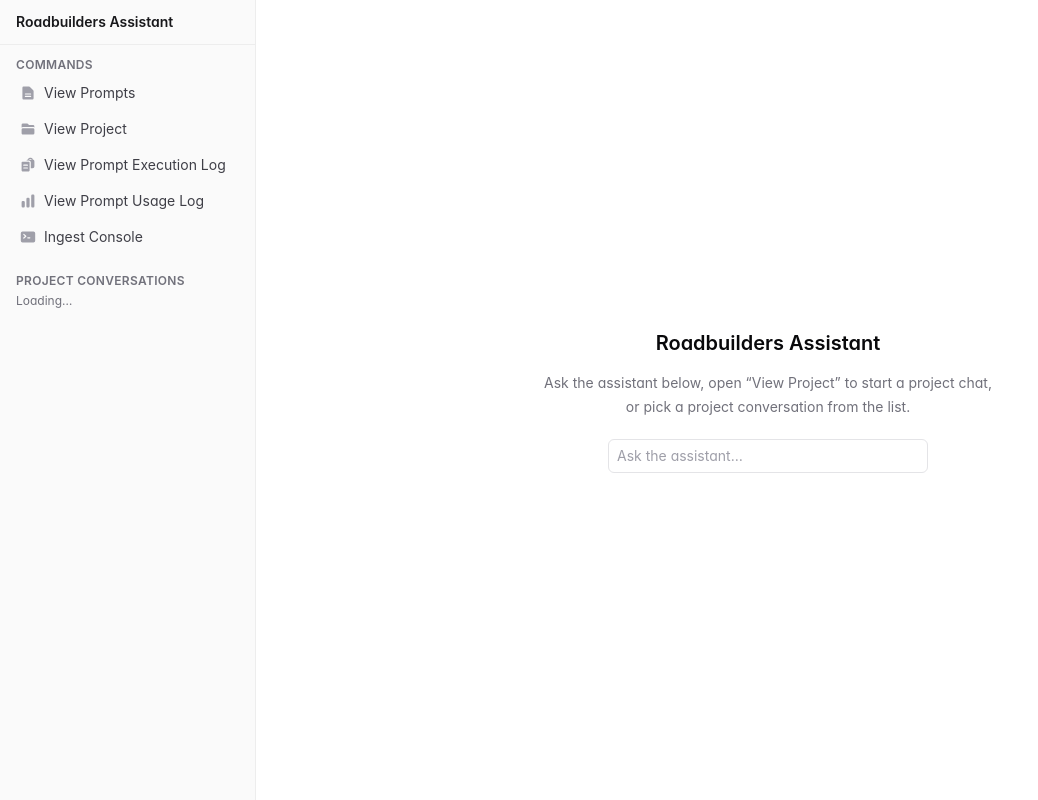
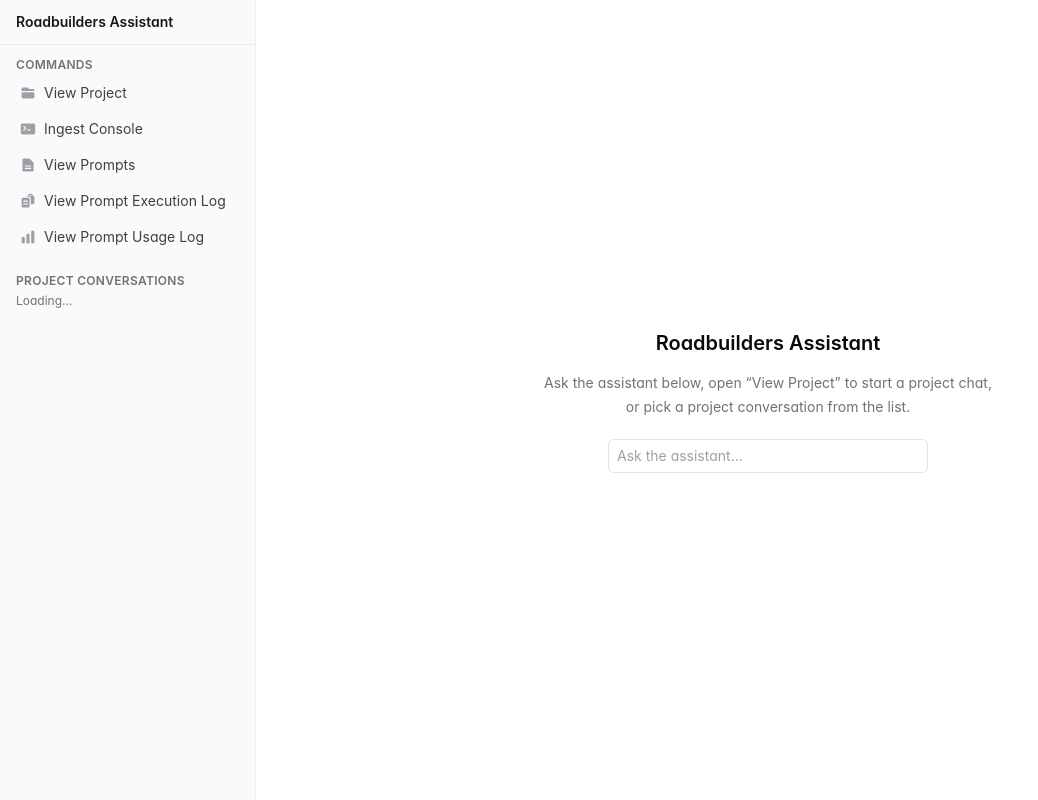
Before and after one commit to arthurshen74/strassenbau-vergabe-assistant, a React (Vite) app in the folder ui/: page / in a window 1280 px wide. Shown: the whole page, without its empty margins (0-1038 px from the left). Built offline with nearby package versions, Linux system fonts and the light colour scheme; no server answers; a web font is replaced by a local one.

Commit message:
Reorder sidebar.

```diff
--- a/ui/src/components/layout/Sidebar.tsx
+++ b/ui/src/components/layout/Sidebar.tsx
@@ -21,8 +21,13 @@ import { ConversationList } from './ConversationList';
 type CommandIcon = typeof DocumentTextIcon;
 
 const COMMANDS: { label: string; kind: MainWindowKind; Icon: CommandIcon }[] = [
+  { label: 'View Project', kind: 'projects', Icon: FolderIcon },
+  {
+    label: 'Ingest Console',
+    kind: 'ingest_console',
+    Icon: CommandLineIcon,
+  },
   { label: 'View Prompts', kind: 'prompts', Icon: DocumentTextIcon },
-  { label: 'View Project', kind: 'projects', Icon: FolderIcon },
   {
     label: 'View Prompt Execution Log',
     kind: 'prompt_execution_log',
@@ -32,11 +37,6 @@ const COMMANDS: { label: string; kind: MainWindowKind; Icon: CommandIcon }[] = [
     label: 'View Prompt Usage Log',
     kind: 'prompt_usage_log',
     Icon: ChartBarIcon,
-  },
-  {
-    label: 'Ingest Console',
-    kind: 'ingest_console',
-    Icon: CommandLineIcon,
   },
 ];
 
```
